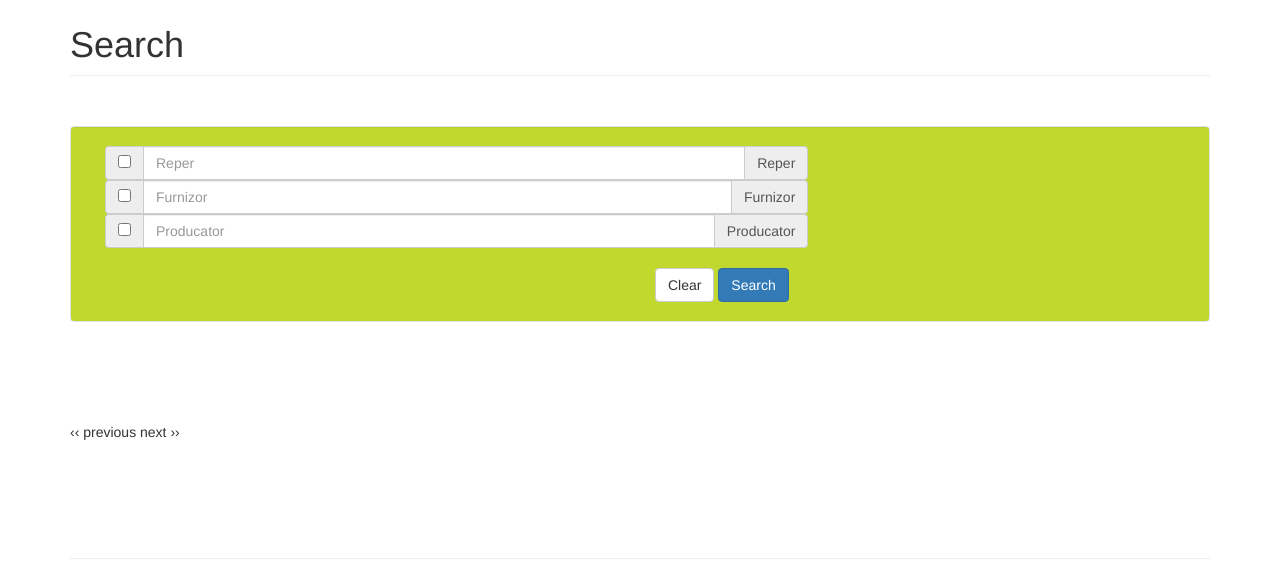
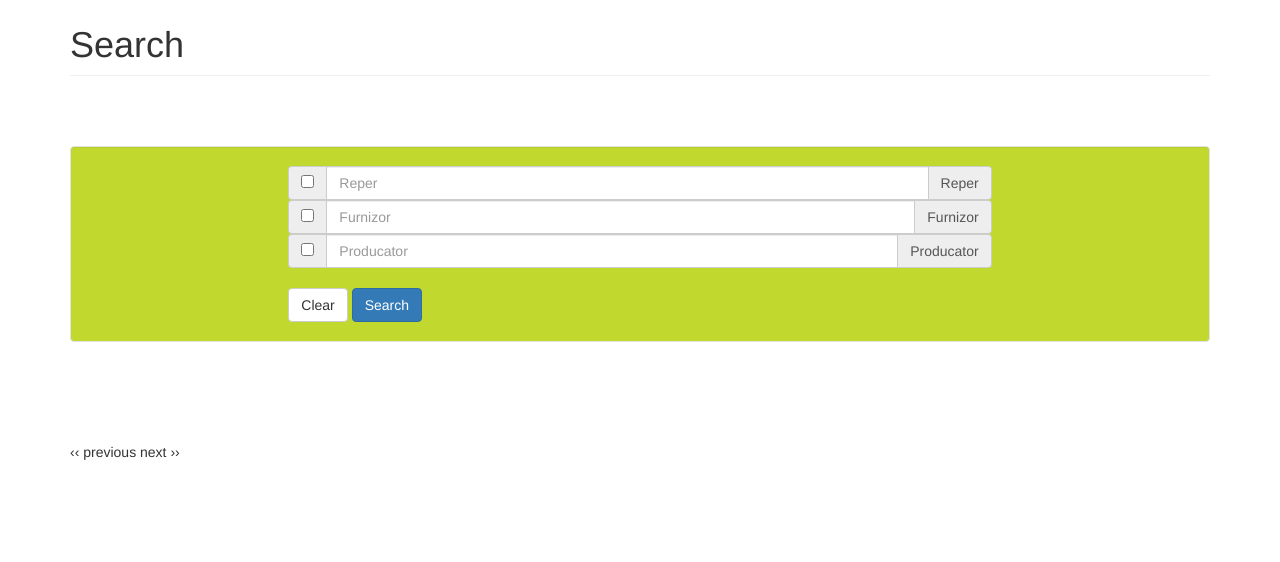
Before and after one commit to eduarde/OrderHelperApp, a Django app: page /search in a window 1280 px wide. Shown: the part 65-627 px from the top of the page. Run offline with Django 3.2, Linux system fonts and the light colour scheme; a user stored in the database is signed in; data comes from the database, SQL or seed files in the repository; data that the repository does not hold is empty; some libraries are stand-ins or nearby versions.

Commit message:
Minor change in Search template

```diff
--- a/orderhelper/templates/orderhelper/search.html
+++ b/orderhelper/templates/orderhelper/search.html
@@ -8,8 +8,13 @@
 {% block extra_js%}
     <script src="http://malsup.github.com/jquery.form.js"></script>
 {% endblock %}
+
+
+
+<br />
 <div class="well">
 <div class="row">
+  <div class="col-md-2"></div>
   <div class="col-md-8">
     <div class="input-group">
       <span class="input-group-addon">
@@ -22,6 +27,7 @@
 </div>
 
   <div class="row">
+  <div class="col-md-2"></div>
   <div class="col-md-8">
     <div class="input-group">
       <span class="input-group-addon">
@@ -34,6 +40,7 @@
   </div>
 
 <div class="row">
+  <div class="col-md-2"></div>
   <div class="col-md-8">
     <div class="input-group">
       <span class="input-group-addon">
@@ -47,8 +54,8 @@
   </div>
   <br />
   <div class="row">
-    <div class="col-md-6"></div>
-    <div class="col-md-6">
+    <div class="col-md-2"></div>
+    <div class="col-md-8">
       <button type="button" class="btn btn-default" data-dismiss="modal">Clear</button>
       <button type="submit" class="btn btn-primary">Search</button>
     </div><!-- /.col-lg-6 -->
```
